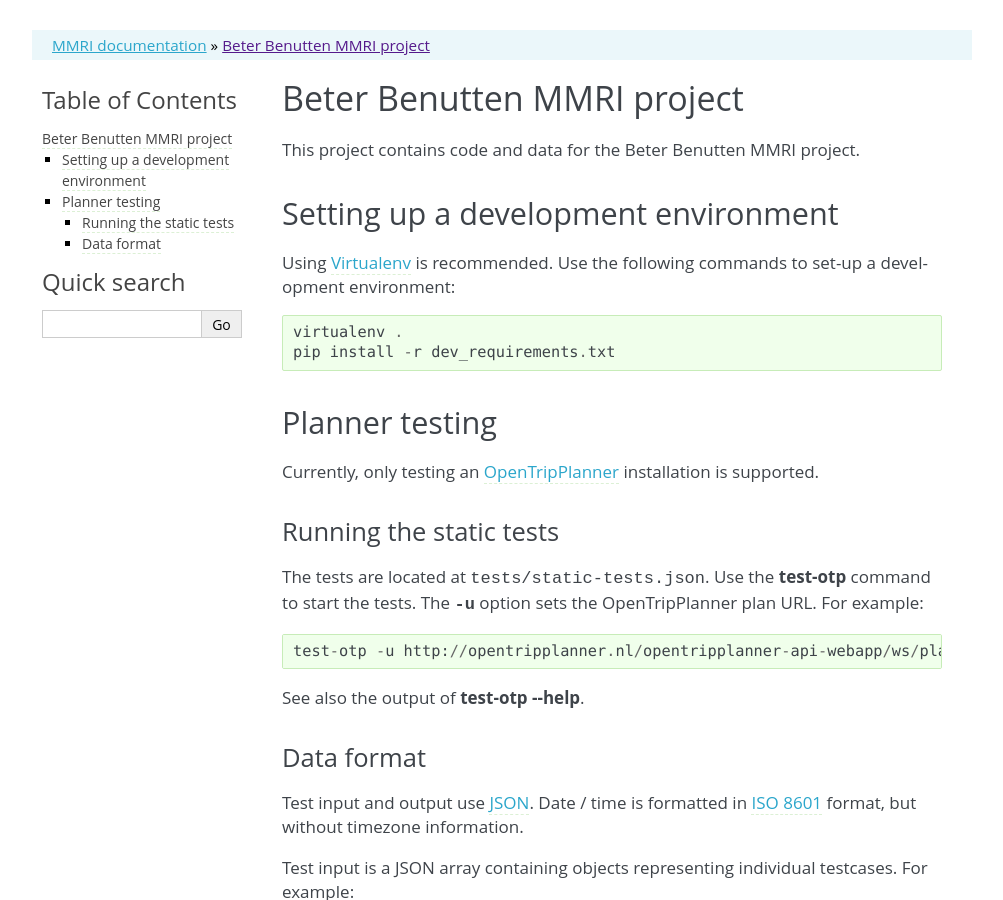
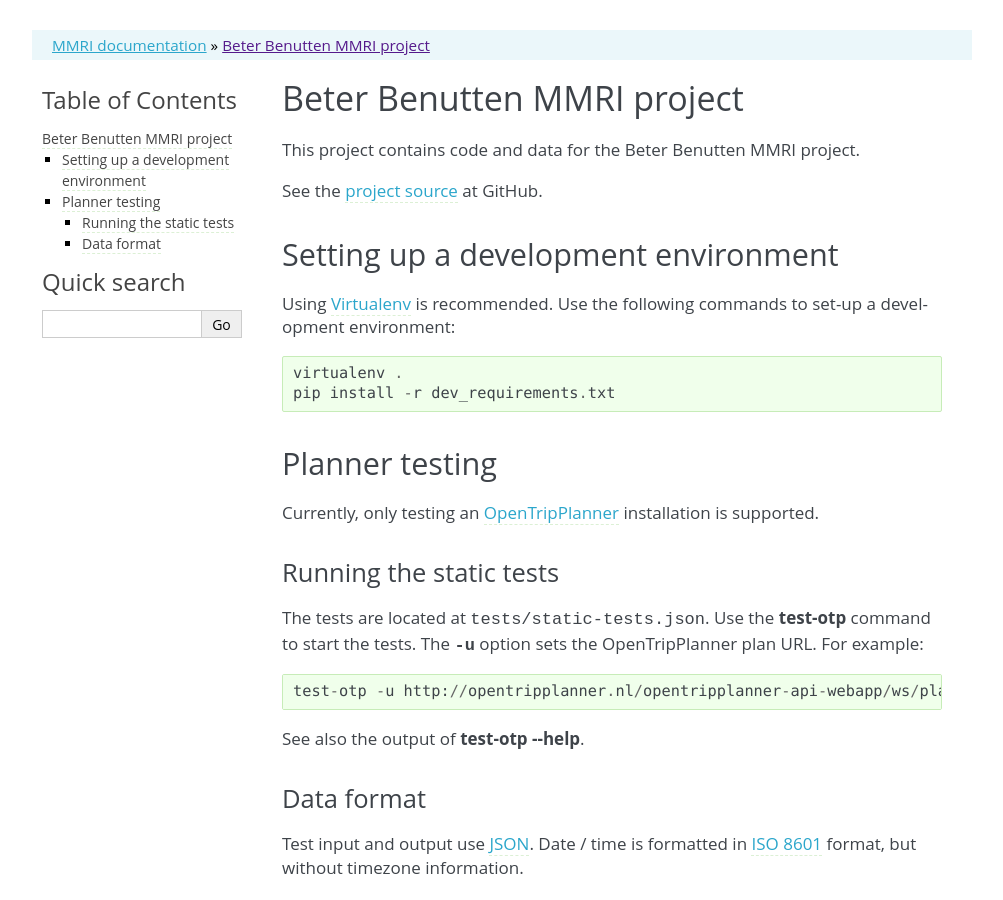
Before and after one commit to plannerstack/mmri, a Sphinx documentation site: the page built from docs/index.rst, in a window 1280 px wide and 900 px high. Shown: the whole window, without its empty margins (138-1141 px from the left). Built offline with Sphinx 7.4.7, drawn with Linux system fonts in a browser that asks for light colours.

Commit message:
Add link to project source

```diff
--- a/docs/index.rst
+++ b/docs/index.rst
@@ -3,6 +3,10 @@
 ===========================
 
 This project contains code and data for the Beter Benutten MMRI project.
+
+See the `project source`_ at GitHub.
+
+.. _`project source`: https://github.com/goabout/mmri
 
 
 Setting up a development environment
```
